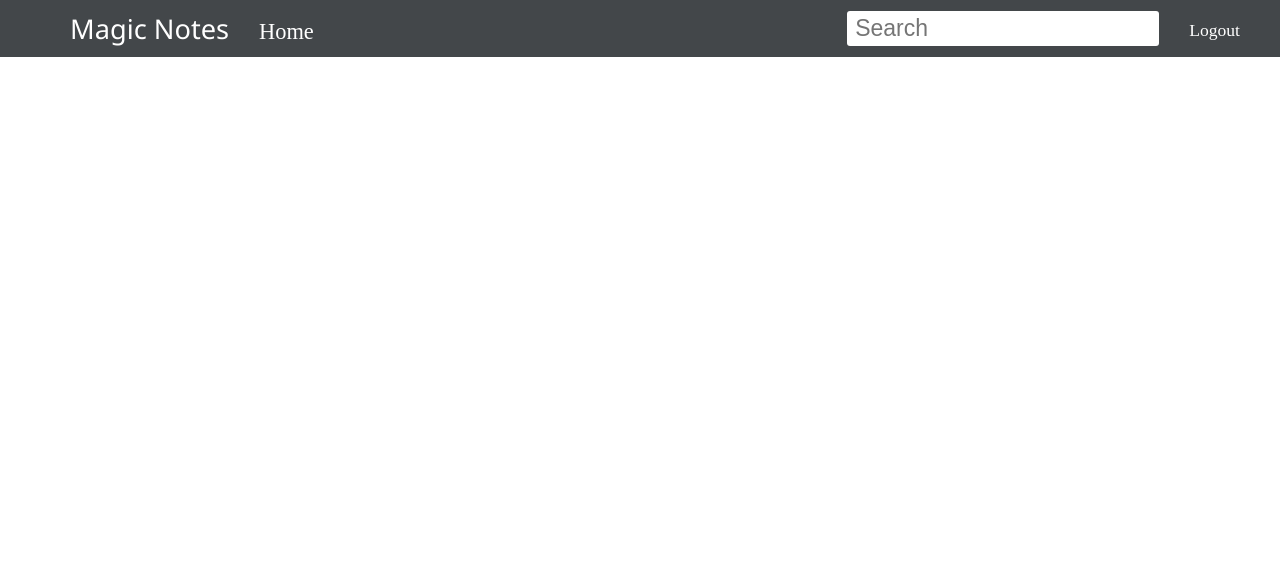
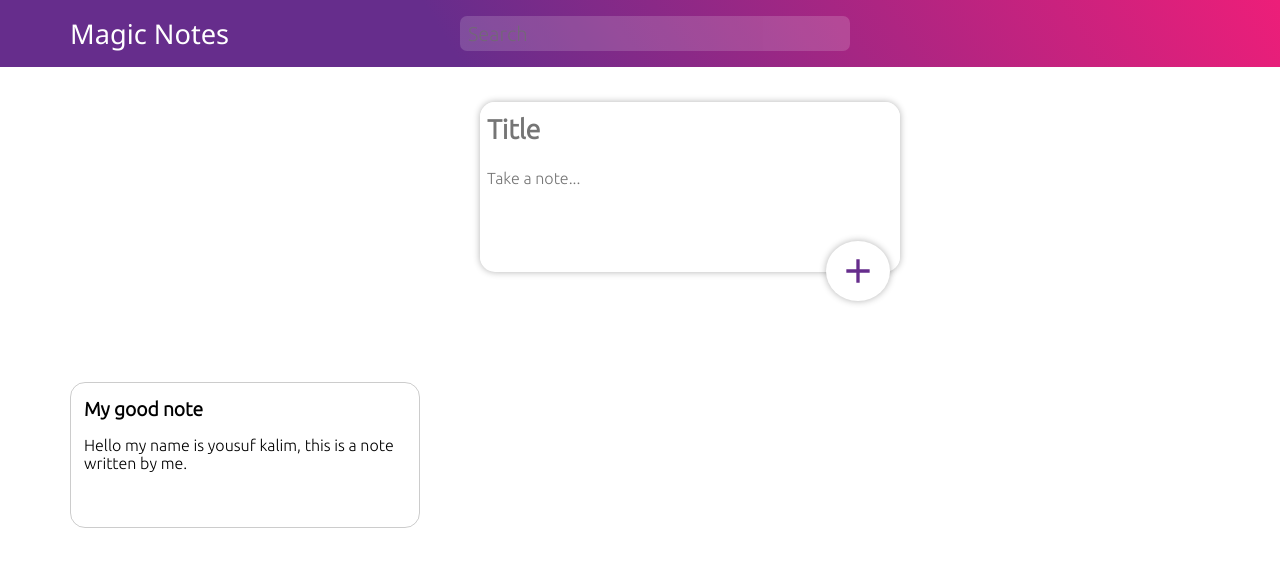
Before and after one commit to yousufkalim/magicnotes-react, a React (Create React App) app: page / in a window 1280 px wide. Shown: the top 566 px of the page. Built offline with nearby package versions, Linux system fonts and the light colour scheme.

Commit message:
Added Components and design is completed

```diff
--- a/package.json
+++ b/package.json
@@ -3,6 +3,8 @@
   "version": "0.1.0",
   "private": true,
   "dependencies": {
+    "@material-ui/core": "^4.11.0",
+    "@material-ui/icons": "^4.9.1",
     "@testing-library/jest-dom": "^5.11.6",
     "@testing-library/react": "^11.1.2",
     "@testing-library/user-event": "^12.2.2",
--- /dev/null
+++ b/src/Components/Cards.jsx
@@ -0,0 +1,25 @@
+import React from "react";
+
+//Material UI
+import Button from "@material-ui/core/Button";
+import EditIcon from "@material-ui/icons/Edit";
+import DeleteIcon from "@material-ui/icons/Delete";
+
+function Cards() {
+	return (
+		<div className="card">
+			<h2>My good note</h2>
+			<p>Hello my name is yousuf kalim, this is a note written by me.</p>
+			<div className="card-btn">
+				<Button className="edit-btn">
+					<EditIcon />
+				</Button>
+				<Button className="del-btn">
+					<DeleteIcon />
+				</Button>
+			</div>
+		</div>
+	);
+}
+
+export default Cards;
--- /dev/null
+++ b/src/Components/Input.jsx
@@ -0,0 +1,26 @@
+import React from "react";
+import AddIcon from "@material-ui/icons/Add";
+import Button from "@material-ui/core/Button";
+
+function Input() {
+	return (
+		<section>
+			<div className="input-container">
+				<form>
+					<input type="text" name="title" placeholder="Title" />
+					<textarea
+						cols="30"
+						rows="5"
+						name="note"
+						placeholder="Take a note..."
+					/>
+					<Button>
+						<AddIcon />
+					</Button>
+				</form>
+			</div>
+		</section>
+	);
+}
+
+export default Input;
--- a/src/Components/Nav.jsx
+++ b/src/Components/Nav.jsx
@@ -8,11 +8,10 @@ function Nav() {
 				<Link to="/">
 					<span>Magic Notes</span>
 				</Link>
-				<a href="#">Home</a>
 			</div>
 			<div className="search">
 				<input type="text" id="search" placeholder="Search" />
-				<Link to="/logout">Logout</Link>
+				{/* <Link to="/logout">Logout</Link> */}
 			</div>
 		</nav>
 	);
--- a/src/Components/Notes.jsx
+++ b/src/Components/Notes.jsx
@@ -2,9 +2,19 @@ import React from "react";
 
 //Components
 import Nav from "./Nav";
+import Input from "./Input";
+import Cards from "./Cards";
 
 function Notes() {
-	return <Nav />;
+	return (
+		<React.Fragment>
+			<Nav />
+			<Input />
+			<section className="cards-container">
+				<Cards />
+			</section>
+		</React.Fragment>
+	);
 }
 
 export default Notes;
--- a/src/style/Cards.css
+++ b/src/style/Cards.css
@@ -0,0 +1,50 @@
+/*
+    Cards Style
+*/
+
+.cards-container {
+	width: 100%;
+	height: 100vh;
+	padding: 70px 50px;
+}
+
+.card {
+	width: 350px;
+	border: 1px solid rgba(0, 0, 0, 0.2);
+	border-radius: 15px;
+	font-family: "ubuntu", sans-serif;
+	display: inline-block;
+	margin: 40px 20px;
+}
+
+.card:hover {
+	box-shadow: 0 0 4px rgba(0, 0, 0, 0.2);
+}
+
+.card h2 {
+	font-size: 1.2rem;
+	font-weight: bold;
+	padding: 15px 13px;
+}
+
+.card p {
+	padding: 0 13px 15px 13px;
+}
+
+.card:hover .card-btn button {
+	visibility: visible;
+}
+
+.card-btn button {
+	visibility: hidden;
+	padding-top: 10px;
+	width: 50%;
+}
+
+.edit-btn:hover .MuiSvgIcon-root {
+	color: royalblue;
+}
+
+.del-btn:hover .MuiSvgIcon-root {
+	color: red;
+}
--- a/src/style/Input.css
+++ b/src/style/Input.css
@@ -0,0 +1,58 @@
+@import url("https://fonts.googleapis.com/css2?family=Ubuntu:wght@300&display=swap");
+
+.input-container {
+	width: 25%;
+	margin: auto;
+}
+
+.input-container form {
+	position: relative;
+	display: flex;
+	flex-direction: column;
+	margin-top: 35px;
+	box-shadow: 0 0 7px rgba(0, 0, 0, 0.3);
+	border-radius: 15px;
+	width: 420px;
+	height: 170px;
+}
+
+.input-container form input {
+	font-family: "ubuntu", sans-serif;
+	font-weight: bold;
+	width: 100%;
+	font-size: 27px;
+	padding: 12px 7px;
+	border: none;
+	outline: none;
+	border-radius: 15px;
+}
+
+.input-container form textarea {
+	font-family: "ubuntu", sans-serif;
+	width: 100%;
+	font-size: 16px;
+	padding: 12px 7px;
+	border: none;
+	outline: none;
+	resize: none;
+	border-radius: 15px;
+}
+
+.input-container form button {
+	background-color: white !important;
+	color: rgb(102, 45, 140);
+	font-size: 30px;
+	border: none;
+	outline: none;
+	width: 60px;
+	height: 60px;
+	border-radius: 50%;
+	position: absolute;
+	right: 10px;
+	bottom: -29px;
+	box-shadow: 0 0 7px rgba(0, 0, 0, 0.3);
+}
+
+.input-container .MuiSvgIcon-root {
+	font-size: 2.5rem !important;
+}
--- a/src/style/Nav.css
+++ b/src/style/Nav.css
@@ -2,13 +2,19 @@
 
 nav {
 	display: flex;
-	justify-content: space-between;
-	background-color: #212529d7;
+	background: linear-gradient(
+		59deg,
+		rgba(102, 45, 140, 1) 35%,
+		rgba(237, 30, 121, 1) 100%
+	);
 	align-items: center;
-	padding: 10px 40px;
+	padding: 15px 40px;
 	margin-bottom: 17px;
 }
 
+.logo {
+	flex-basis: 35%;
+}
 .logo span {
 	font-size: 1.7rem;
 	color: white;
@@ -35,11 +41,27 @@ nav {
 	display: inline-block;
 }
 
+.search {
+	flex-basis: 65%;
+}
+
 .search input {
-	font-size: 23px;
+	background-color: rgba(255, 255, 255, 0.2);
+	font-size: 20px;
+	font-family: "ubuntu", sans-serif;
 	height: 35px;
+	width: 50%;
+	min-width: 300px;
 	border: none;
-	border-radius: 3px;
+	border-radius: 7px;
 	padding: 8px;
 	outline: none;
+	opacity: 80%;
+	transition: all 0.3s ease-in-out;
 }
+
+.search input:focus {
+	opacity: 100%;
+	background-color: white;
+	transition: all 0.3s ease-in-out;
+}
```
Also changed, not shown: 1 other file (tests, documents, lock files or other folders).
